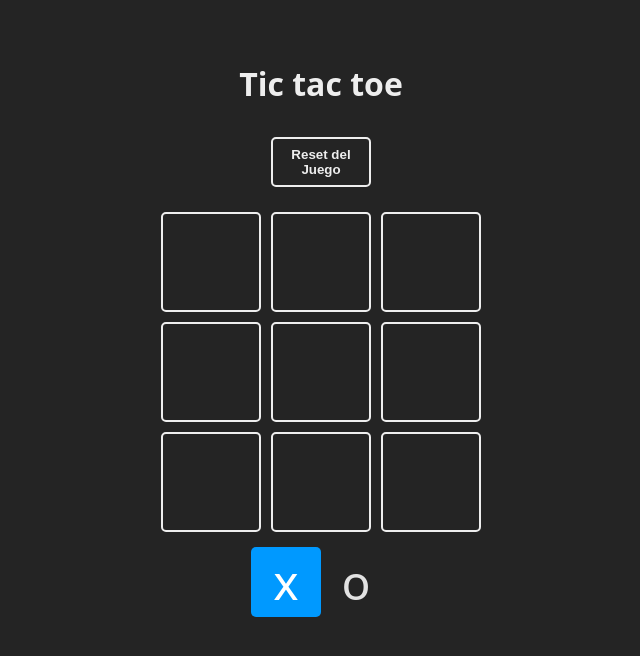
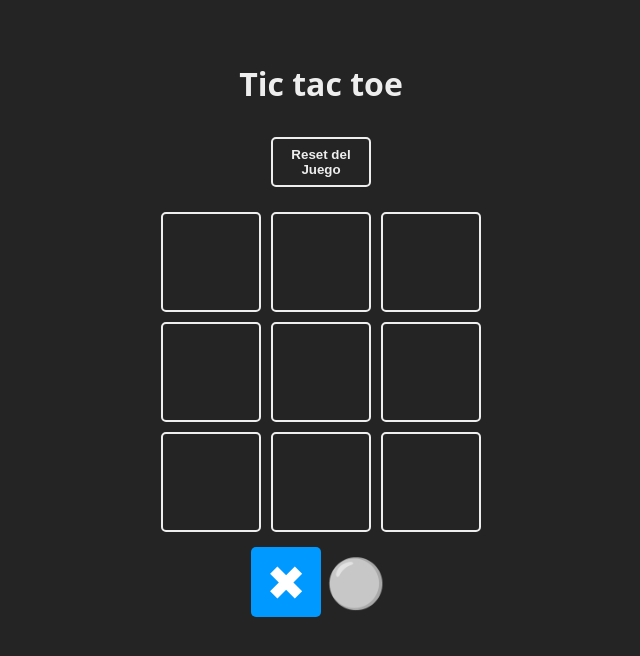
Before and after one commit to GenoFB/react-beginner-projects, a React (Vite) app in the folder projects/02-tic-tac-toe/: page / in a window 1280 px wide. Shown: the top 656 px of the page, without its empty margins (319-959 px from the left). Built offline with nearby package versions, Linux system fonts and the light colour scheme.

Commit message:
local storage implementado para guardar el board y el turn

```diff
--- a/projects/02-tic-tac-toe/src/App.jsx
+++ b/projects/02-tic-tac-toe/src/App.jsx
@@ -3,35 +3,46 @@ import './App.css'
 import confetti from "canvas-confetti"
 import { Square } from './components/Square.jsx'
 import { TURNS } from './constants.js'
-import { checkWinnerFrom } from './logic/board.js'
+import { checkWinnerFrom, checkEndGame } from './logic/board.js'
 import { WinnerModal } from './components/WinnerModal.jsx'
+import { saveGameToStorage, resetGameStorage } from './logic/storage/index.js'
 
 function App() {
-  const [board, setBoard] = useState(Array(9).fill(null))
-  const [turn, setTurn] = useState(TURNS.X)
+  const [board, setBoard] = useState(() => {
+    const boardFromStorage = window.localStorage.getItem('board')
+    return boardFromStorage ? JSON.parse(boardFromStorage) : Array(9).fill(null)
+  })
+
+
+  const [turn, setTurn] = useState(() => {
+    const turnFromStorage = window.localStorage.getItem('turn')
+    return turnFromStorage ?? TURNS.X
+  })
+
+
   const [winner, setWinner] = useState(null) //null es que no hay ganador y false es que hay un empate
 
   const resetGame = () => {
     setBoard(Array(9).fill(null))
     setTurn(TURNS.X)
     setWinner(null)
-  }
-
-  const checkEndGame = (newBoard) => {
-    //revisamos si hay un empase, si no hay mas espacios vacios
-    return newBoard.every((square) => square !== null)
+    resetGameStorage()
   }
 
   const updateBoard = (index) => {
     if (board[index] || winner) return
-
+    //actualizar el tablero
     const newBoard = [...board]
     newBoard[index] = turn
     setBoard(newBoard)
-
+    //cambiar el turno
     const newTurn = turn === TURNS.X ? TURNS.O : TURNS.X
     setTurn(newTurn)
-
+    saveGameToStorage({
+      newBoard: newBoard,
+      newTurn: newTurn
+    })
+    //revisar si hay un ganador
     const newWinner = checkWinnerFrom(newBoard)
     if (newWinner) {
       confetti()
@@ -66,7 +77,6 @@ function App() {
         <Square isSelected={turn === TURNS.O}>{TURNS.O}</Square>
       </section>
       <WinnerModal resetGame={resetGame} winner={winner} />
-
     </main>
   )
 }
--- a/projects/02-tic-tac-toe/src/constants.js
+++ b/projects/02-tic-tac-toe/src/constants.js
@@ -1,6 +1,6 @@
 export const TURNS = {
-  X: 'x',
-  O: 'o'
+  X: '✖',
+  O: '⚪'
 }
 
 export const WINNER_COMBOS = [
--- a/projects/02-tic-tac-toe/src/logic/board.js
+++ b/projects/02-tic-tac-toe/src/logic/board.js
@@ -14,3 +14,8 @@
   }
   return null
 }
+
+export const checkEndGame = (newBoard) => {
+  //revisamos si hay un empase, si no hay mas espacios vacios
+  return newBoard.every((square) => square !== null)
+}
--- /dev/null
+++ b/projects/02-tic-tac-toe/src/logic/storage/index.js
@@ -0,0 +1,10 @@
+export const saveGameToStorage = ({ newBoard, newTurn }) => {
+    //guardar partida
+    window.localStorage.setItem('board', JSON.stringify(newBoard))
+    window.localStorage.setItem('turn', newTurn)
+}
+
+export const resetGameStorage = () => {
+    window.localStorage.removeItem('board')
+    window.localStorage.removeItem('turn')
+}
```
Lines whose indentation alone changed are shown as unchanged.
